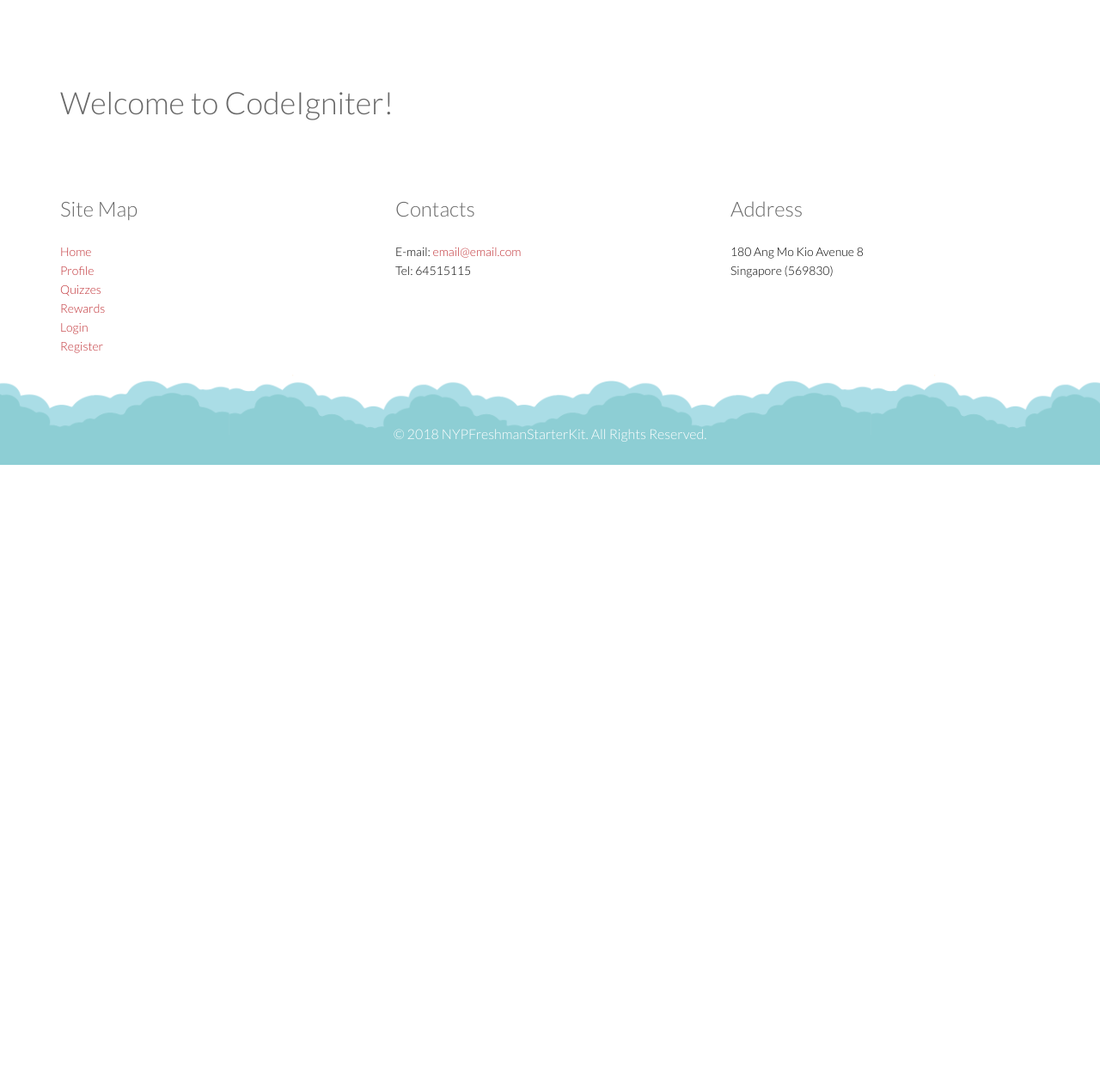
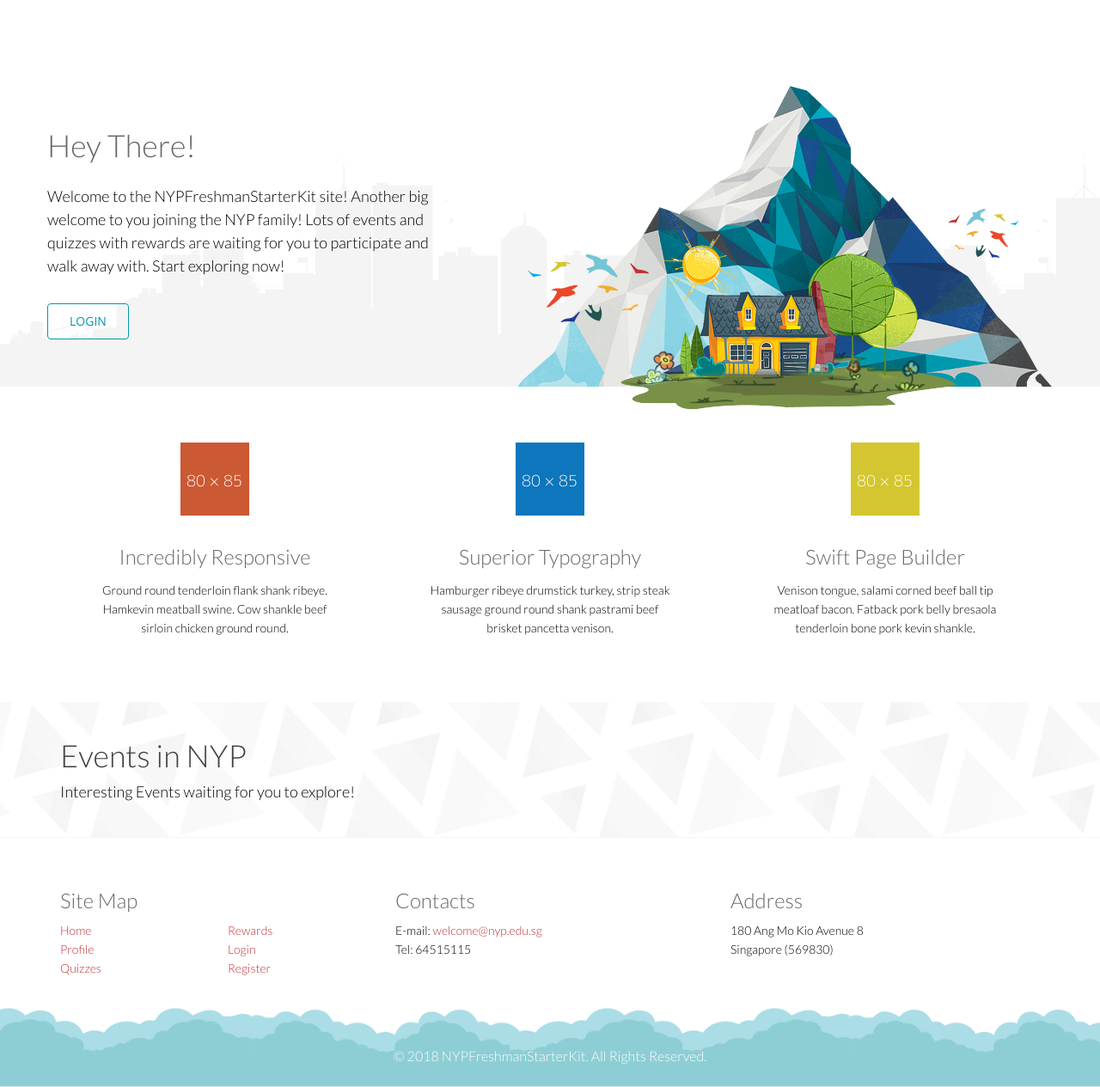
Before and after one commit to siowshijia/FreshieStarterKit, a CodeIgniter app: page /freshmanstarterkit/ in a window 1280 px wide. Shown: the part 150-1415 px from the top of the page at 86% size. Before the commit the page ends 800 px from the top, so only its background shows below. Run offline with CodeIgniter, Linux system fonts and the light colour scheme.

Commit message:
add: homepage layout

```diff
--- a/application/views/layouts/home.php
+++ b/application/views/layouts/home.php
@@ -1,6 +1,80 @@
 <?php defined('BASEPATH') OR exit('No direct script access allowed'); ?>
-<section class="section-base">
+<section id="home-slider">
     <div class="container">
-    	<h1>Welcome to CodeIgniter!</h1>
+        <div class="row">
+            <div class="main-slider">
+                <div class="slide-text">
+                    <h1>Hey There!</h1>
+                    <h3 class="section-lead">Welcome to the NYPFreshmanStarterKit site! Another big welcome to you joining the NYP family! Lots of events and quizzes with rewards are waiting for you to participate and walk away with. Start exploring now!</h3>
+                    <a href="#" class="btn btn-common">LOGIN</a>
+                </div>
+                <img src="<?php echo base_url(); ?>assets/images/home/slider/hill.png" class="slider-hill" alt="slider image">
+                <img src="<?php echo base_url(); ?>assets/images/home/slider/house.png" class="slider-house" alt="slider image">
+                <img src="<?php echo base_url(); ?>assets/images/home/slider/sun.png" class="slider-sun" alt="slider image">
+                <img src="<?php echo base_url(); ?>assets/images/home/slider/birds1.png" class="slider-birds1" alt="slider image">
+                <img src="<?php echo base_url(); ?>assets/images/home/slider/birds2.png" class="slider-birds2" alt="slider image">
+            </div>
+        </div>
+    </div>
+    <div class="preloader"><i class="fa fa-sun-o fa-spin"></i></div>
+</section>
+<!--/#home-slider-->
+
+<section id="services">
+    <div class="container">
+        <div class="row">
+            <div class="col-sm-4 text-center padding wow fadeIn" data-wow-duration="1000ms" data-wow-delay="300ms">
+                <div class="single-service">
+                    <div class="wow scaleIn" data-wow-duration="500ms" data-wow-delay="300ms">
+                        <img src="<?php echo base_url(); ?>assets/images/home/icon1.png" alt="">
+                    </div>
+                    <h2>Incredibly Responsive</h2>
+                    <p>Ground round tenderloin flank shank ribeye. Hamkevin meatball swine. Cow shankle beef sirloin chicken ground round.</p>
+                </div>
+            </div>
+            <div class="col-sm-4 text-center padding wow fadeIn" data-wow-duration="1000ms" data-wow-delay="600ms">
+                <div class="single-service">
+                    <div class="wow scaleIn" data-wow-duration="500ms" data-wow-delay="600ms">
+                        <img src="<?php echo base_url(); ?>assets/images/home/icon2.png" alt="">
+                    </div>
+                    <h2>Superior Typography</h2>
+                    <p>Hamburger ribeye drumstick turkey, strip steak sausage ground round shank pastrami beef brisket pancetta venison.</p>
+                </div>
+            </div>
+            <div class="col-sm-4 text-center padding wow fadeIn" data-wow-duration="1000ms" data-wow-delay="900ms">
+                <div class="single-service">
+                    <div class="wow scaleIn" data-wow-duration="500ms" data-wow-delay="900ms">
+                        <img src="<?php echo base_url(); ?>assets/images/home/icon3.png" alt="">
+                    </div>
+                    <h2>Swift Page Builder</h2>
+                    <p>Venison tongue, salami corned beef ball tip meatloaf bacon. Fatback pork belly bresaola tenderloin bone pork kevin shankle.</p>
+                </div>
+            </div>
+        </div>
     </div>
 </section>
+<!--/#services-->
+
+<section id="action" class="responsive">
+    <div class="vertical-center">
+         <div class="container">
+            <div class="row">
+                <div class="action take-tour">
+                    <div class="col-sm-7 wow fadeInLeft" data-wow-duration="500ms" data-wow-delay="300ms">
+                        <h1 class="title">Events in NYP</h1>
+                        <p>Interesting Events waiting for you to explore!</p>
+                    </div>
+                    <div class="text-center visible-xs">
+                        <a href="#" class="btn btn-common">TAKE ME TO THE EVENTS</a>
+                    </div>
+                    <div class="col-sm-5 text-center wow fadeInRight hidden-xs" data-wow-duration="500ms" data-wow-delay="300ms">
+                        <div class="tour-button">
+                            <a href="#" class="btn btn-common">TAKE ME TO THE EVENTS</a>
+                         </div>
+                    </div>
+                </div>
+            </div>
+        </div>
+    </div>
+</section>
+<!--/#action-->
--- a/application/views/partials/footer.php
+++ b/application/views/partials/footer.php
@@ -5,7 +5,7 @@
                 <div class="col-md-4 col-sm-12">
                     <div class="contact-info bottom">
                         <h2>Site Map</h2>
-                        <ul class="p-l-none">
+                        <ul class="p-l-none two-column">
                             <li><a href="#">Home</a></li>
                             <li><a href="#">Profile</a></li>
                             <li><a href="#">Quizzes</a></li>
@@ -19,7 +19,7 @@
                     <div class="contact-info bottom">
                         <h2>Contacts</h2>
                         <address>
-                        E-mail: <a href="mailto:someone@example.com">email@email.com</a> <br>
+                        E-mail: <a href="mailto:welcome@nyp.edu.sg">welcome@nyp.edu.sg</a> <br>
                         Tel: 64515115
                         </address>
                     </div>
```
Also changed, not shown: assets/css/scss/_footer.scss (+18 -0 lines), assets/css/scss/_section.scss (+25 -0 lines), assets/css/master.css.
